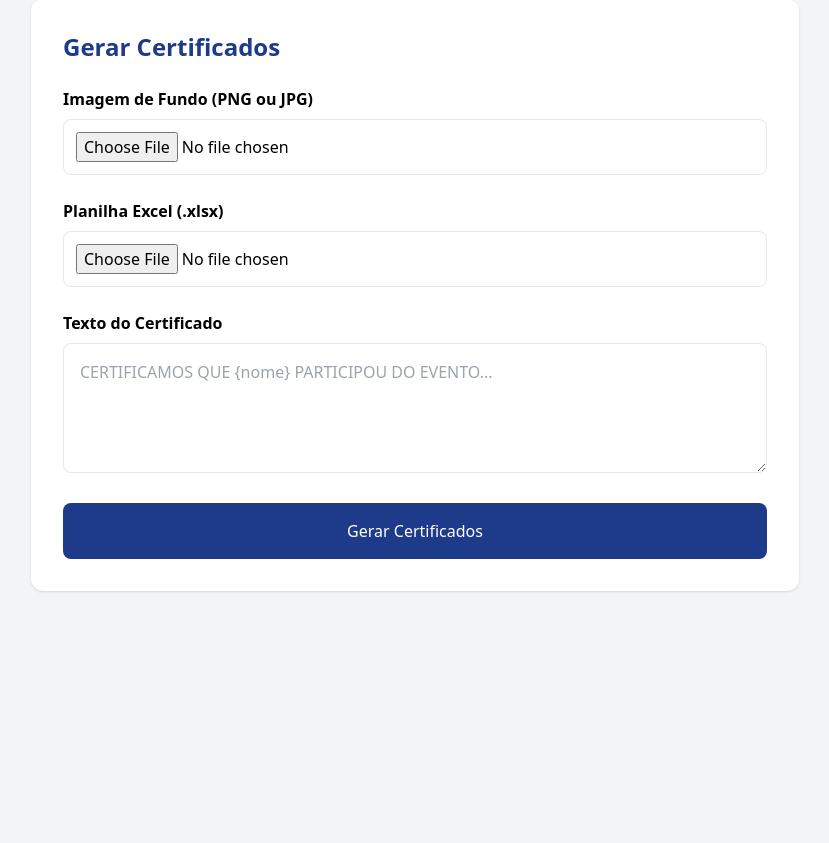
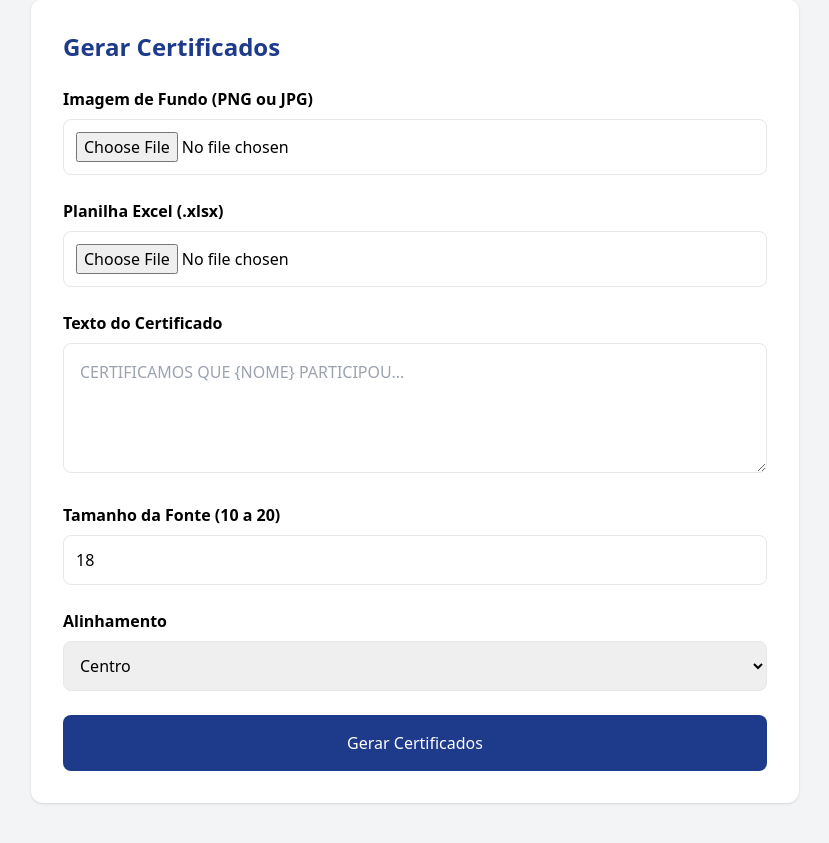
Before and after one commit to sildemberny-bit/certificados-app, a Flask app: page /certificados in a window 1280 px wide. Shown: the part 41-884 px from the top of the page, without its empty margins (225-1054 px from the left). Before the commit the page ends 633 px from the top, so only its background shows below. Run offline with Flask 3, Linux system fonts and the light colour scheme; some libraries are stand-ins or nearby versions.

Commit message:
Update certificados.html

```diff
--- a/templates/certificados.html
+++ b/templates/certificados.html
@@ -39,7 +39,28 @@
             <textarea name="texto"
             class="w-full border p-4 rounded-lg"
             rows="4"
-            placeholder='CERTIFICAMOS QUE {nome} PARTICIPOU DO EVENTO...'></textarea>
+            placeholder='CERTIFICAMOS QUE {NOME} PARTICIPOU...'></textarea>
+        </div>
+
+        <div>
+            <label class="block font-semibold mb-2">
+                Tamanho da Fonte (10 a 20)
+            </label>
+            <input type="number" name="fonte"
+            min="10" max="20" value="18"
+            class="w-full border p-3 rounded-lg">
+        </div>
+
+        <div>
+            <label class="block font-semibold mb-2">
+                Alinhamento
+            </label>
+            <select name="alinhamento"
+            class="w-full border p-3 rounded-lg">
+                <option value="centro">Centro</option>
+                <option value="esquerda">Esquerda</option>
+                <option value="direita">Direita</option>
+            </select>
         </div>
 
         <button type="submit"
```
